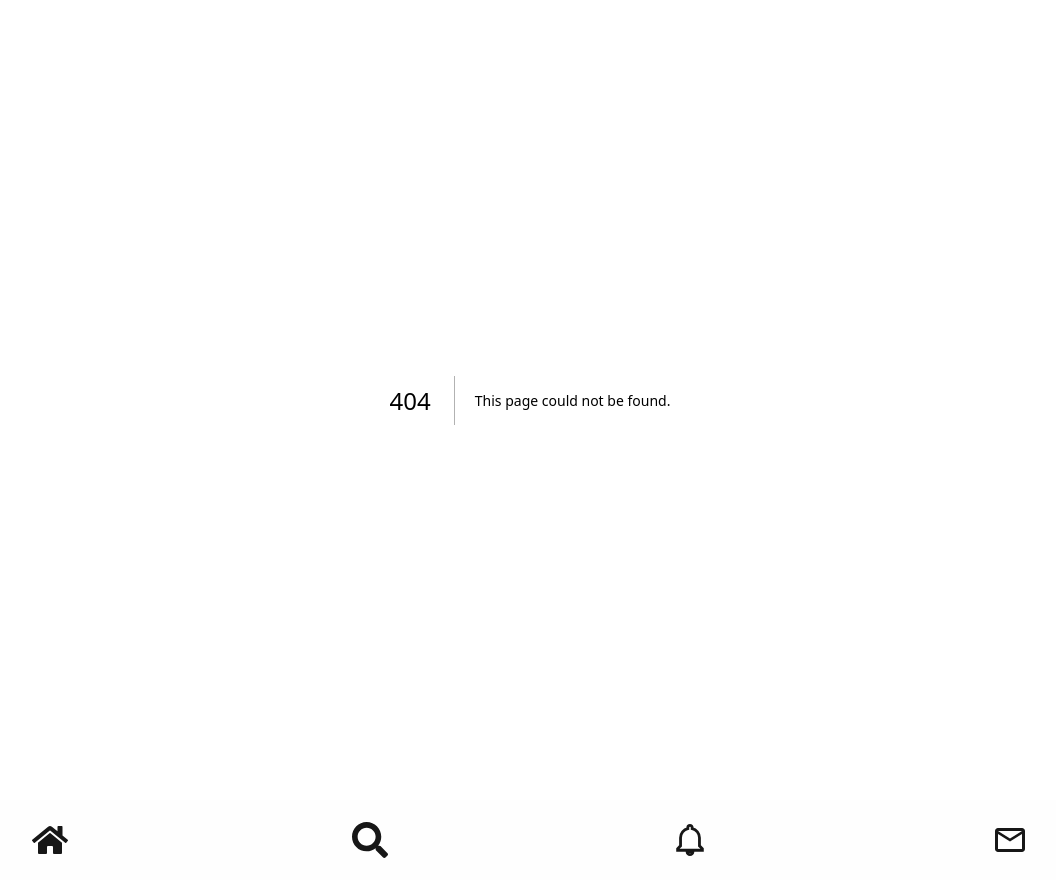
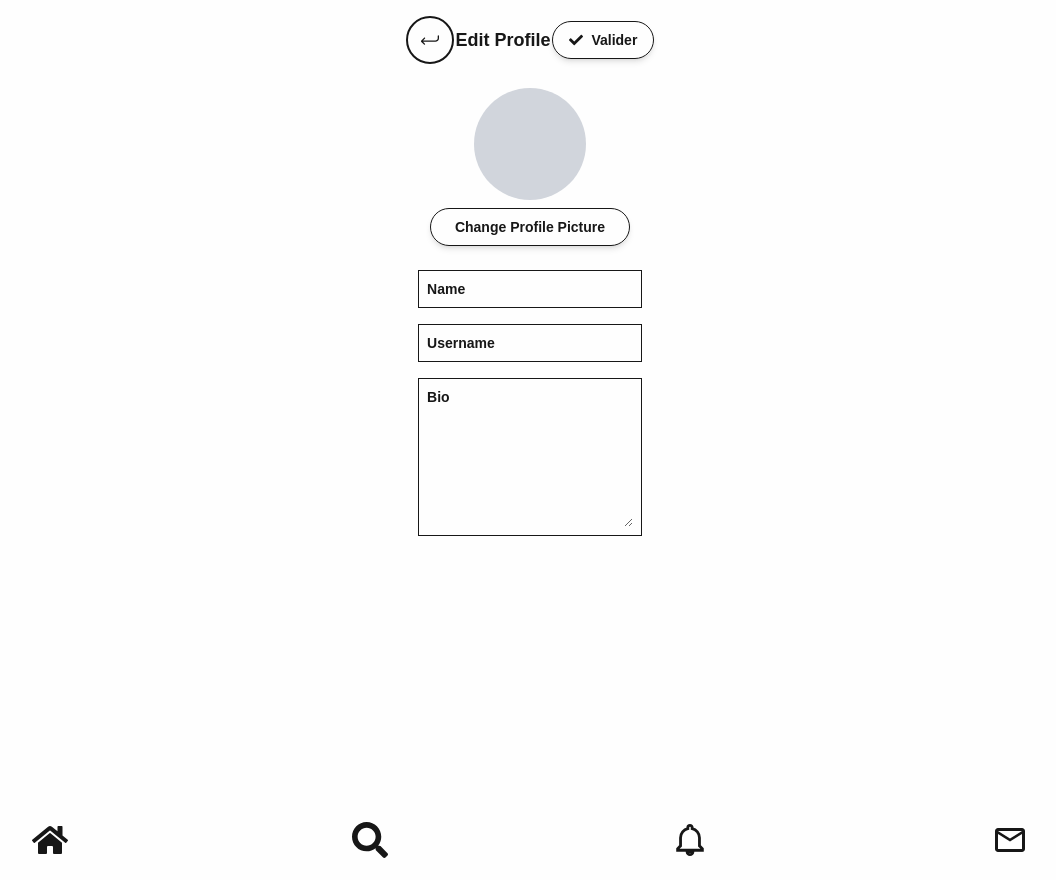
Before and after one commit to DAD-Equipe-2/breezy, a Next.js app in the folder frontend/breezy/: page /settings in a window 1280 px wide. Before the commit this address had no page. Shown: the whole page, without its empty margins (110-1166 px from the left). Built offline with nearby package versions, Linux system fonts and the light colour scheme.

Commit message:
Page paramètre d'un profil

```diff
--- /dev/null
+++ b/frontend/breezy/src/app/settings/page.js
@@ -0,0 +1,54 @@
+"use client";
+
+import React from "react";
+import Input from "@/components/input";
+import Button from "@/components/button";
+import Return from "@/components/return";
+import { FaCheck } from "react-icons/fa";
+
+export default function EditProfilePage() {
+  return (
+    <div className="min-h-screen bg-background text-foreground p-4 flex flex-col items-center">
+      {/* Header */}
+      <div className="flex items-center justify-between w-full max-w-3xl mb-6">
+        <Return></Return>
+        <h1 className="text-lg font-semibold font-Roboto">Edit Profile</h1>
+        <Button
+          action={() => console.log("Valider")}
+          icon={
+            <div className="flex items-center gap-2 text-foreground">
+              <FaCheck />
+              Valider
+            </div>
+          }
+          textcolor="text-foreground"
+          bordercolor="border-foreground"
+          textFondSize="text-sm"
+          paddingX="px-4"
+          color="bg-transparent"
+        />
+      </div>
+
+      {/* Profile Picture */}
+      <div className="flex flex-col items-center space-y-2 mb-6 w-full max-w-3xl">
+        <div className="w-28 h-28 rounded-full bg-gray-300 dark:bg-gray-600" />
+        <Button
+          action={() => console.log("Changer photo")}
+          text="Change Profile Picture"
+          textcolor="text-foreground"
+          bordercolor="border-foreground"
+          textFondSize="text-sm"
+          paddingX="px-6"
+          color="bg-transparent"
+        />
+      </div>
+
+      {/* Inputs displayed horizontally */}
+      <div className="flex flex-col items-center space-y-4 w-full max-w-3xl">
+        <Input Hint="Name" Type="text" FlexType="flex-row" />
+        <Input Hint="Username" Type="text" FlexType="flex-row" />
+        <Input Hint="Bio" textarea={true} FlexType="flex-col" />
+      </div>
+    </div>
+  );
+}
--- a/frontend/breezy/src/components/input.js
+++ b/frontend/breezy/src/components/input.js
@@ -1,4 +1,4 @@
-export default function Input({ Hint, Type, FlexType = "flex-col", WithBorder = true, Gap = "gap-2" }) {
+export default function Input({ Hint, Type, FlexType = "flex-col", WithBorder = true, Gap = "gap-2", textarea = false }) {
   return (
     <div
       className={`flex ${FlexType} ${WithBorder ? "border border-foreground" : ""} p-2 w-[90%] ${Gap}`}
@@ -6,11 +6,19 @@ export default function Input({ Hint, Type, FlexType = "flex-col", WithBorder =
       <p className="text-foreground font-bold font-Roboto text-sm whitespace-nowrap">
         {Hint}
       </p>
-      <input
-        type={Type}
-        defaultValue=""
-        className="text-foreground font-thin text-xs font-Roboto bg-transparent flex-grow focus:outline-none"
-      />
+      {textarea ? (
+        <textarea
+          defaultValue=""
+          rows={6}
+          className="text-foreground font-thin text-xs font-Roboto bg-transparent flex-grow focus:outline-none resize-y p-2"
+        />
+      ) : (
+        <input
+          type={Type}
+          defaultValue=""
+          className="text-foreground font-thin text-xs font-Roboto bg-transparent flex-grow focus:outline-none"
+        />
+      )}
     </div>
   );
 }
```
